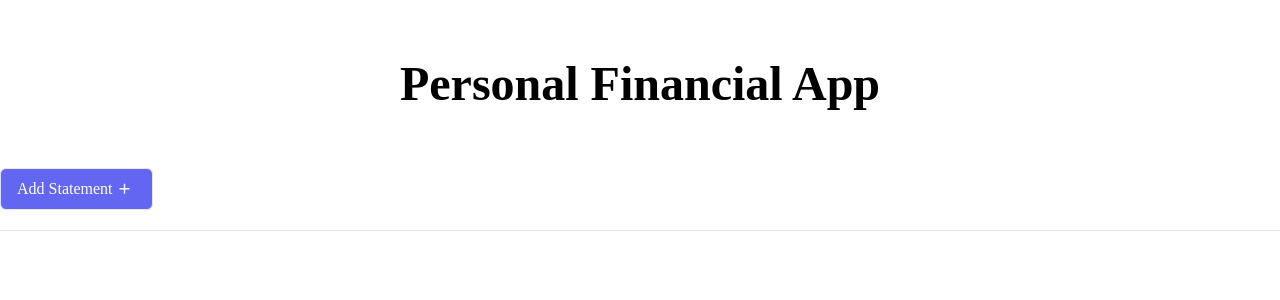
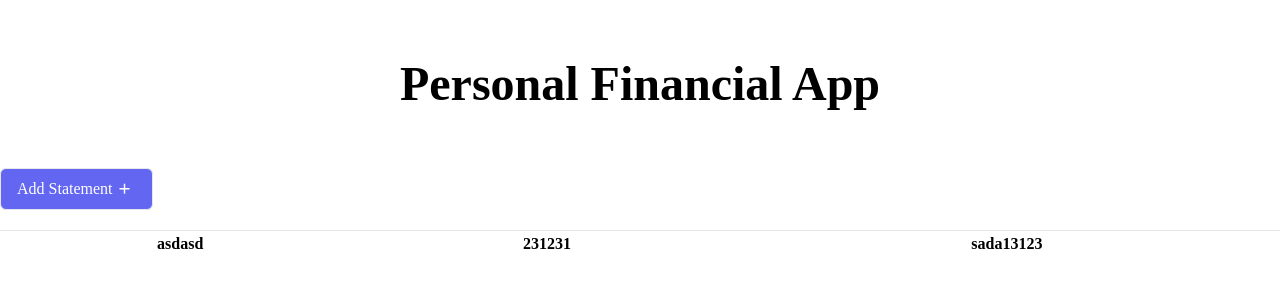
Before and after one commit to collich/Next-Personal-Financial-Tracking, a Next.js app: page / in a window 1280 px wide. Shown: the top 300 px of the page. Built offline with nearby package versions, Linux system fonts and the light colour scheme; a web font is replaced by a local one.

Commit message:
Added table component

```diff
--- a/app/page.js
+++ b/app/page.js
@@ -1,5 +1,6 @@
 import Button from "@/components/Button"
 import Banner from "@/components/Banner"
+import Table from "@/components/table/Table"
 
 export default function Home() {
   return (
@@ -11,6 +12,8 @@ export default function Home() {
           <Button icon className='flex'>Add Statement</Button>
         </div>
       </div>
+
+      <Table/>
     </main>
   )
 }
--- /dev/null
+++ b/components/table/Table.js
@@ -0,0 +1,20 @@
+'use client'
+
+const Table = () => {
+  return (
+    <table className="min-w-full table-auto">
+        <thead>
+            <tr>
+                <th>asdasd</th>
+                <th>231231</th>
+                <th>sada13123</th>
+            </tr>
+        </thead>
+        <tbody>
+
+        </tbody>
+    </table>
+  )
+}
+
+export default Table
```
